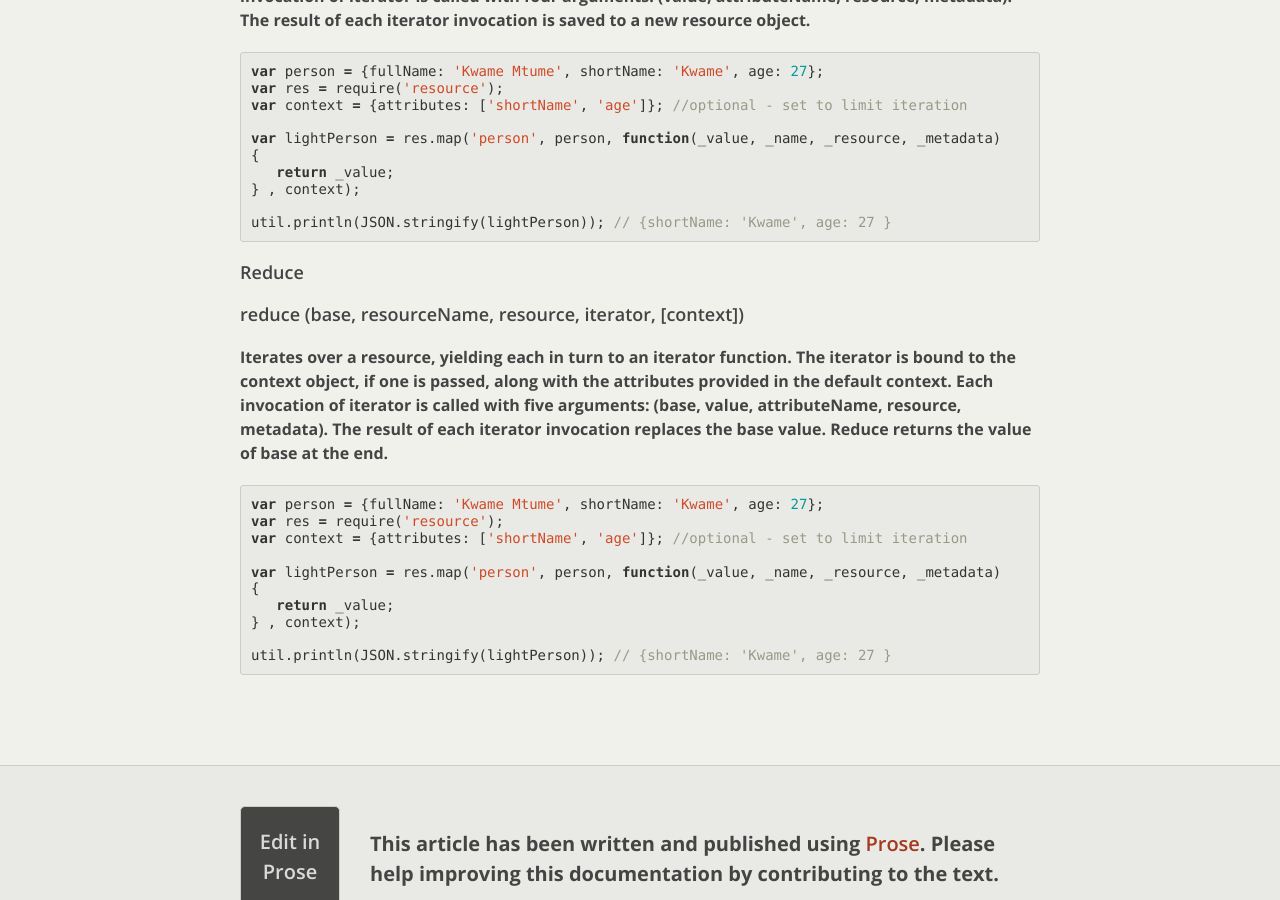
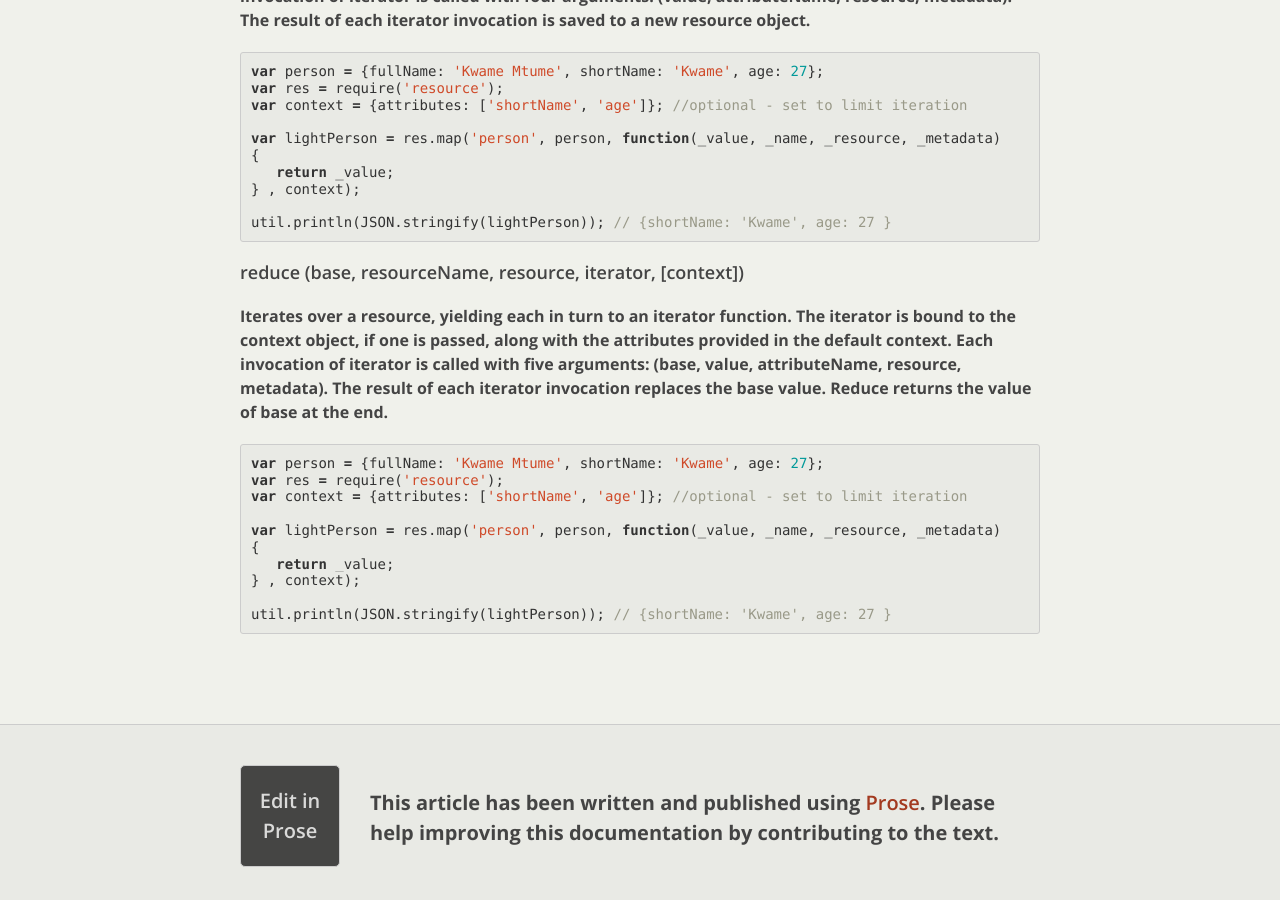
Before and after one commit to Airlift-Framework/airlift-framework.github.com, a Jekyll site: the page built from _posts/modules/0100-01-01-resource.md, in a window 1280 px wide and 900 px high, scrolled down 1716 px. Built offline with Jekyll 4.4.1, drawn with Linux system fonts in a browser that asks for light colours; nearby versions of some CDN libraries.

Commit message:
Updated _posts/modules/0100-01-01-resource.md

```diff
--- a/_posts/modules/0100-01-01-resource.md
+++ b/_posts/modules/0100-01-01-resource.md
@@ -56,7 +56,6 @@ Iterates over a resource, yielding each in turn to an iterator function. The ite
 
     util.println(JSON.stringify(lightPerson)); // {shortName: 'Kwame', age: 27 }
 
-## Reduce
 ## reduce (base, resourceName, resource, iterator, \[context\])
 Iterates over a resource, yielding each in turn to an iterator function. The iterator is bound to the context object, if one is passed, along with the attributes provided in the default context. Each invocation of iterator is called with five arguments: (base, value, attributeName, resource, metadata).  The result of each iterator invocation replaces the base value.  Reduce returns the value of base at the end.
 
```
